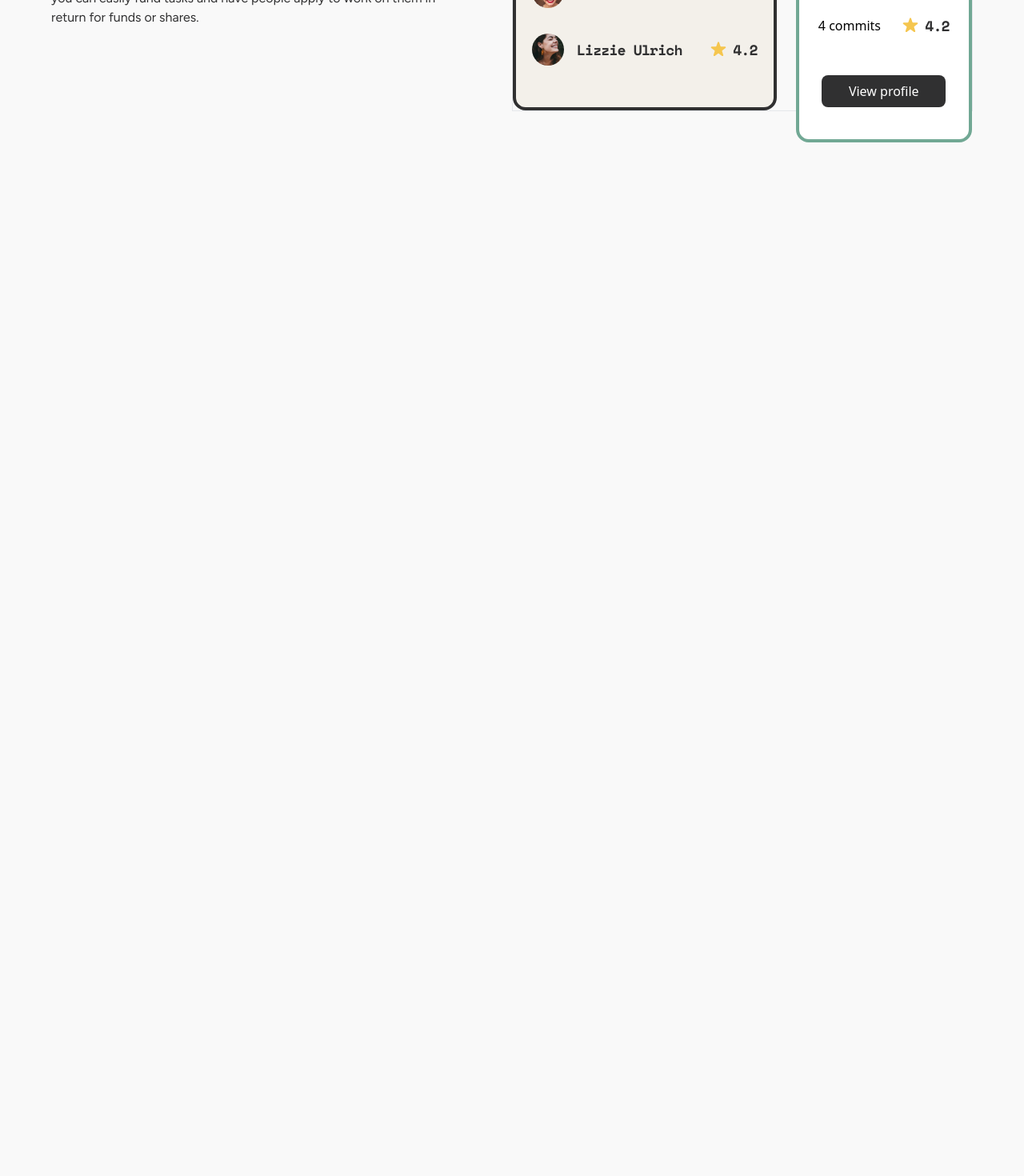
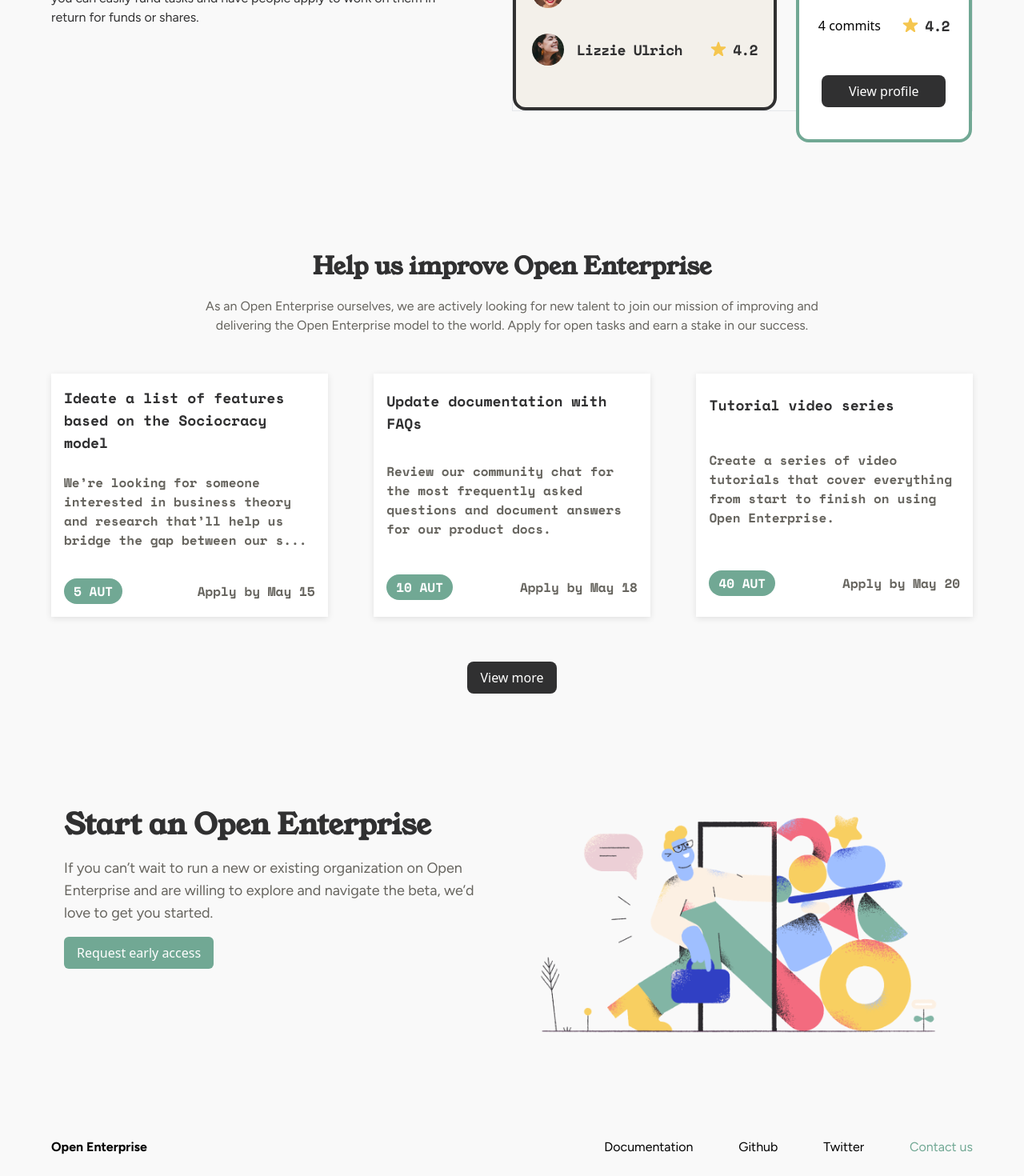
Before and after one commit to Lakatabu01/open-enterprise, a Next.js app: page / in a window 1280 px wide. Shown: the part 2962-4432 px from the top of the page at 80% size. Before the commit the page ends 3181 px from the top, so only its background shows below. Built offline with nearby package versions, Linux system fonts and the light colour scheme.

Commit message:
make all components responsive

```diff
--- a/app/page.tsx
+++ b/app/page.tsx
@@ -18,9 +18,9 @@
       <Kickstart />
       <Onboard />
       <Engage />
-      {/* <Improve />
+      <Improve />
       <Repeat />
-      <Footer /> */}
+      <Footer />
     </main>
   );
 }
--- a/app/ui/engage.tsx
+++ b/app/ui/engage.tsx
@@ -6,7 +6,7 @@
 
 const Engage = () => {
   return (
-    <section className="w-full flex justify-center   mt-20 ">
+    <section className="w-full flex justify-center   md:mt-20 mt:15 ">
       <div className="w-[90%] flex justify-between flex-col md:flex-row mb-20 items-center">
         <div className="md:w-[45%] w-full flex flex-col ">
           <div>
@@ -52,12 +52,12 @@
         </div>
 
         <div className="md:w-[50%] w-full border">
-          <div className="w-[90%] border-4 rounded-2xl  border-[#303031] p-4 mx-auto shadow-[0px_6px_0px_0px_rgba(113,168,148,1)]">
-            <div className="flex justify-between items-center mb-6">
+          <div className="md:w-[90%] w-full border-4 rounded-2xl mt-8 md:mt-0 border-[#303031] p-4 mx-auto shadow-[0px_6px_0px_0px_rgba(113,168,148,1)]">
+            <div className="flex flex-wrap gap-2 justify-between items-center mb-6">
               <h4 className="font-space text-[#303031] text-base font-medium tracking-tight">
                 Write a how-to on Open Enterprise
               </h4>
-              <div className="bg-[#71A894] rounded-3xl font-space text-[#fff] text-base py-2 px-4 font-medium tracking-tight">
+              <div className="bg-[#71A894] md:rounded-3xl rounded-2xl font-space text-[#fff] md:text-base text-sm py-2 px-6 font-medium tracking-tight">
                 1 SHARE
               </div>
             </div>
@@ -69,8 +69,8 @@
             </div>
           </div>
 
-          <div className="flex">
-            <div className="w-[60%] border-4 rounded-2xl  border-[#303031] p-5 mt-6 bg-[#F3F0EA]">
+          <div className="flex md:flex-row flex-col">
+            <div className="md:w-[60%] w-full border-4 rounded-2xl  border-[#303031] p-5 mt-6 bg-[#F3F0EA]">
               <div>
                 <h2 className="mb-10 text-2xl tracking-tighter	font-bold font-space text-[#303031]">
                   3 applicants
@@ -183,7 +183,7 @@
               </div>
             </div>
 
-            <div className="w-[40%] border-4  flex flex-col items-center rounded-2xl ml-6 relative top-10 border-[#71A894] p-5  bg-[#fff]">
+            <div className="md:w-[40%] w-full border-4  flex flex-col items-center rounded-2xl md:ml-6 relative top-10 border-[#71A894] p-5  bg-[#fff]">
               <div>
                 <Image
                   className="mr-4 rounded-[50%]"
--- a/app/ui/footer.tsx
+++ b/app/ui/footer.tsx
@@ -2,11 +2,11 @@
   return (
     <section className="w-full flex justify-center py-6">
       <div className="w-[90%]">
-        <div className="flex justify-between">
+        <div className="flex md:justify-between justify-center">
           <div>
             <h2 className="font-fig font-bold">Open Enterprise</h2>
           </div>
-          <div className="w-[40%] flex justify-between font-fig ">
+          <div className="w-[40%] md:flex justify-between font-fig hidden ">
             <p>Documentation</p>
             <p>Github</p>
             <p>Twitter</p>
--- a/app/ui/improve.tsx
+++ b/app/ui/improve.tsx
@@ -2,8 +2,8 @@
   return (
     <section className="w-full flex items-center flex-col mt-24">
       <div className="w-[90%]  flex justify-center">
-        <div className="w-[70%]">
-          <h2 className="text-center font-young font-bold text-3xl text-[#303031]">
+        <div className="md:w-[70%] w-full">
+          <h2 className="text-center font-young font-bold md:text-3xl text-2xl text-[#303031]">
             Help us improve Open Enterprise{" "}
           </h2>
           <p className="text-center font-fig pt-5 text-[#66645E] text-base">
@@ -15,8 +15,8 @@
         </div>
       </div>
 
-      <div className="w-[90%]  flex justify-between mt-12 text-[#303031] text-base mb-10">
-        <div className="bg-white w-[30%] flex flex-col font-space justify-around p-4 shadow-[0_2px_8px_0_rgba(0,0,0,0.10)]">
+      <div className="w-[90%]  flex md:flex-row flex-col justify-between mt-12 text-[#303031] text-base mb-10">
+        <div className="bg-white md:w-[30%] w-full mb-4 md:mb-0 flex flex-col font-space justify-around p-4 shadow-[0_2px_8px_0_rgba(0,0,0,0.10)]">
           <div>
             <div>
               <p className="text-lg">
@@ -42,7 +42,7 @@
           </div>
         </div>
 
-        <div className="bg-white w-[30%] flex flex-col font-space justify-around  p-4 shadow-[0_2px_8px_0_rgba(0,0,0,0.10)]">
+        <div className="bg-white md:w-[30%] w-full mb-4 md:mb-0  flex flex-col font-space justify-around  p-4 shadow-[0_2px_8px_0_rgba(0,0,0,0.10)]">
           <div>
             <div>
               <p className="text-lg">Update documentation with FAQs </p>
@@ -66,7 +66,7 @@
           </div>
         </div>
 
-        <div className="bg-white w-[30%] flex flex-col font-space  justify-around   p-4 shadow-[0_2px_8px_0_rgba(0,0,0,0.10)]">
+        <div className="bg-white md:w-[30%] w-full flex flex-col font-space  justify-around   p-4 shadow-[0_2px_8px_0_rgba(0,0,0,0.10)]">
           <div>
             <div>
               <p className="text-lg pr-auto">Tutorial video series </p>
--- a/app/ui/repeat.tsx
+++ b/app/ui/repeat.tsx
@@ -3,22 +3,23 @@
 
 const Repeat = () => {
   return (
-    <section className="pt-32  flex  mb-20  justify-center">
-      <div className="w-[90%] flex justify-between">
-        <div className="w-1/2 p-4">
-          <h1 className=" text-4xl font-bold font-young text-[#303031]">
+    <section className="md:pt-32 pt-16  flex  mb-20  justify-center">
+      <div className="w-[90%] flex md:flex-row flex-col justify-between">
+        <div className="md:w-1/2 w-full p-4">
+          <h1 className=" md:text-4xl text-2xl font-bold font-young text-[#303031]">
             Start an Open Enterprise{" "}
           </h1>
-          <p className="font-fig pt-5 text-[#66645E] text-lg">
+          <p className="font-fig pt-5 text-[#66645E] md:text-lg text-base">
             If you can’t wait to run a new or existing organization on Open
             Enterprise and are willing to explore and navigate the beta, we’d
             love to get you started.
           </p>
-          <button className="bg-[#71A894] text-white text-base py-2 px-4 mt-4 rounded-md">
+          <button className="bg-[#71A894] text-white text-base my-10 mx-auto md:my-0 py-2 px-4 md:mt-4 rounded-md">
             Request early access
           </button>
         </div>
-        <div className="w-1/2">
+
+        <div className="md:w-1/2 w-full">
           <Image
             className="z-10"
             src={vector}
```
